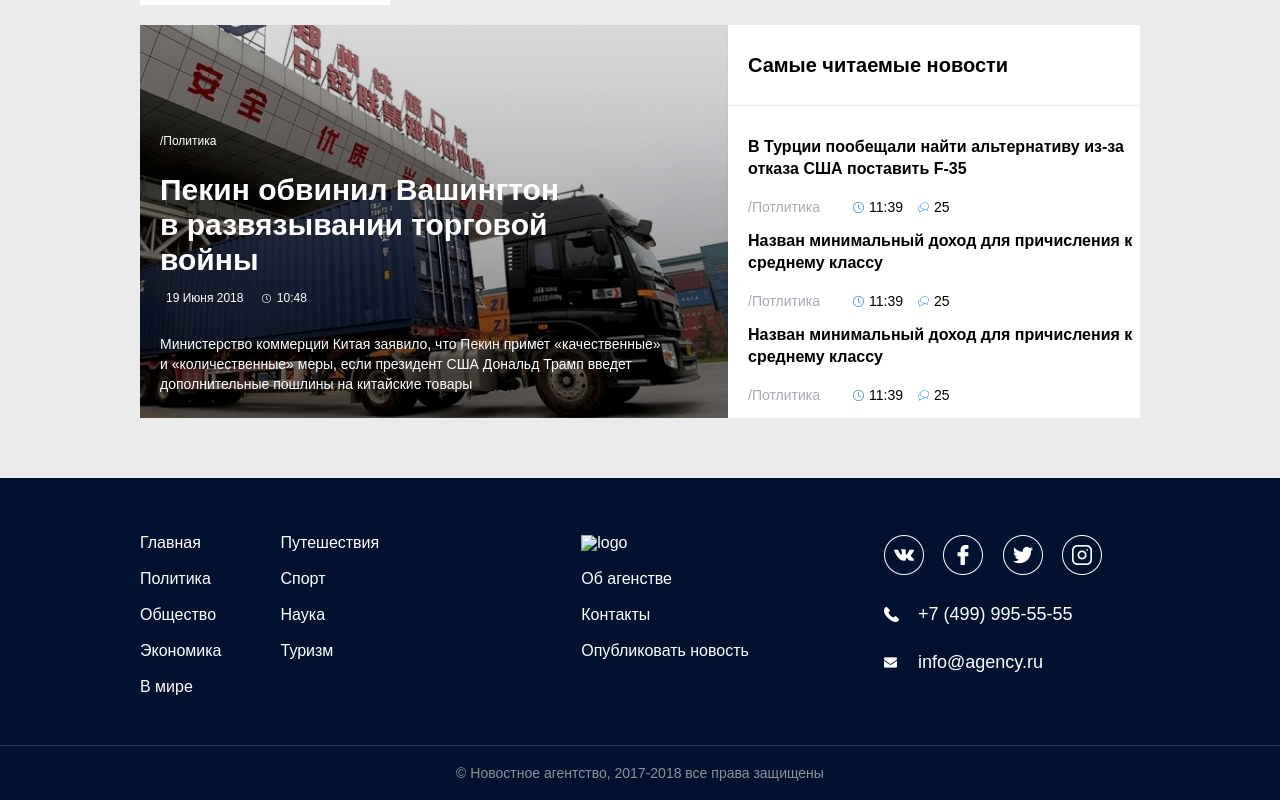
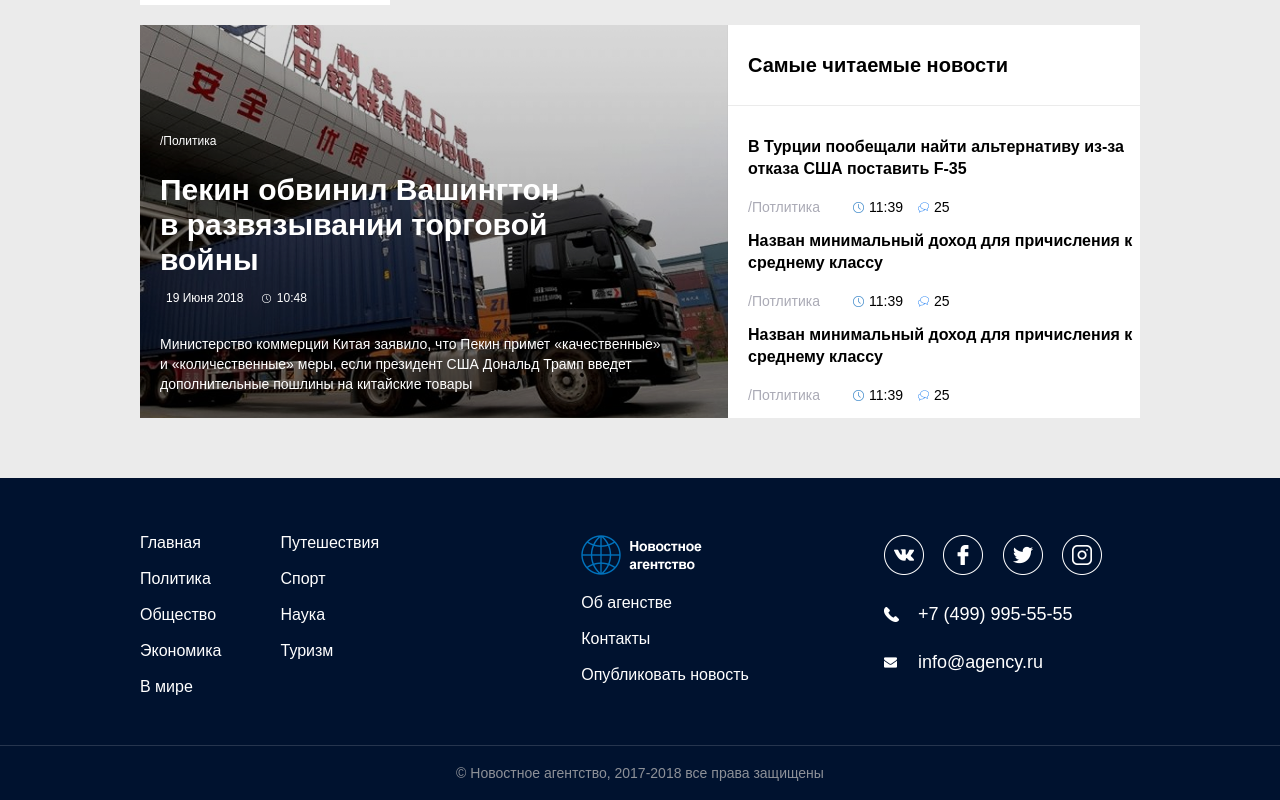
Before and after one commit to Mamontr29/Newspage, a plain HTML site: page index.html in a window 1280 px wide. Shown: the part 1249-2049 px from the top of the page. Drawn offline with Linux system fonts and the light colour scheme; the site is published under a folder, as on GitHub Pages, so addresses that start at the root find nothing.

Commit message:
лого

```diff
--- a/index.html
+++ b/index.html
@@ -205,7 +205,7 @@
 					<li>Туризм</li>
 				</ul>
 				<div class="center">
-					<img src="/img/logowhite.png" alt="logo">
+					<img src="img/logowhite.png" alt="logo">
 					<ul class="footer-center-list">
 						<li>Об агенстве</li>
 						<li>Контакты</li>
```
